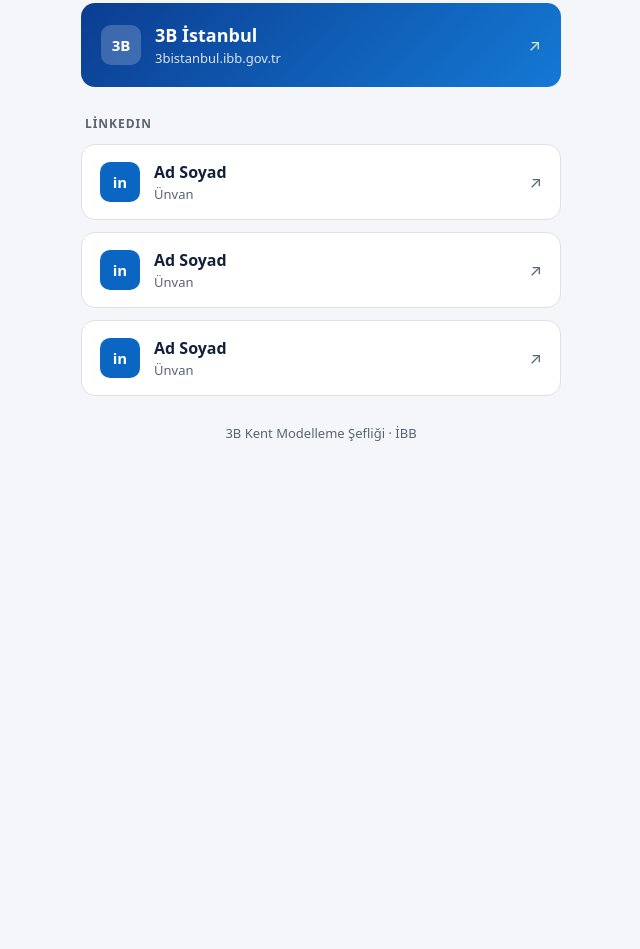
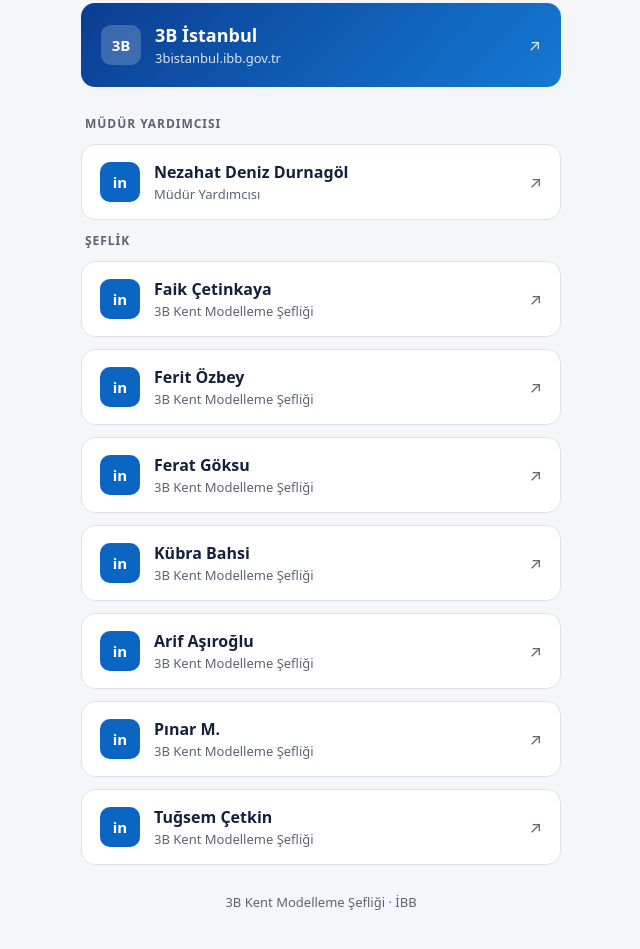
Before and after one commit to aaasiroglu/aaasiroglu, a plain HTML site: page index.html in a window 1280 px wide. Shown: the part 225-1174 px from the top of the page, without its empty margins (319-959 px from the left). Before the commit the page ends 800 px from the top, so only its background shows below. Drawn offline with Linux system fonts and the light colour scheme.

Commit message:
LinkedIn hesaplarını ekle
Co-Authored-By: Claude Sonnet 5.5 <noreply@anthropic.com>
Claude-Session: https://claude.ai/code/session_015Bo1ZHupHPhsBGX9VESYiQ

```diff
--- a/index.html
+++ b/index.html
@@ -100,32 +100,70 @@
     <span class="arrow">↗</span>
   </a>
 
-  <h2>LinkedIn</h2>
-
-  <!-- Her hesap için href'i gerçek LinkedIn adresiyle değiştirin -->
-  <a class="link" href="https://www.linkedin.com/in/KULLANICI-1" target="_blank" rel="noopener">
+  <h2>Müdür Yardımcısı</h2>
+  <a class="link" href="https://www.linkedin.com/in/nezahat-deniz-durnagol-28bba083/" target="_blank" rel="noopener">
     <span class="icon">in</span>
     <span>
-      <div class="name">Ad Soyad</div>
-      <div class="role">Ünvan</div>
+      <div class="name">Nezahat Deniz Durnagöl</div>
+      <div class="role">Müdür Yardımcısı</div>
     </span>
     <span class="arrow">↗</span>
   </a>
 
-  <a class="link" href="https://www.linkedin.com/in/KULLANICI-2" target="_blank" rel="noopener">
+  <h2>Şeflik</h2>
+  <a class="link" href="https://www.linkedin.com/in/faik-cetinkaya-83180661/" target="_blank" rel="noopener">
     <span class="icon">in</span>
     <span>
-      <div class="name">Ad Soyad</div>
-      <div class="role">Ünvan</div>
+      <div class="name">Faik Çetinkaya</div>
+      <div class="role">3B Kent Modelleme Şefliği</div>
     </span>
     <span class="arrow">↗</span>
   </a>
-
-  <a class="link" href="https://www.linkedin.com/in/KULLANICI-3" target="_blank" rel="noopener">
+  <a class="link" href="https://www.linkedin.com/in/ferit-%C3%B6zbey-02b6494a/" target="_blank" rel="noopener">
     <span class="icon">in</span>
     <span>
-      <div class="name">Ad Soyad</div>
-      <div class="role">Ünvan</div>
+      <div class="name">Ferit Özbey</div>
+      <div class="role">3B Kent Modelleme Şefliği</div>
+    </span>
+    <span class="arrow">↗</span>
+  </a>
+  <a class="link" href="https://www.linkedin.com/in/feratgoksu/" target="_blank" rel="noopener">
+    <span class="icon">in</span>
+    <span>
+      <div class="name">Ferat Göksu</div>
+      <div class="role">3B Kent Modelleme Şefliği</div>
+    </span>
+    <span class="arrow">↗</span>
+  </a>
+  <a class="link" href="https://www.linkedin.com/in/kubra-bahsi-741765176/" target="_blank" rel="noopener">
+    <span class="icon">in</span>
+    <span>
+      <div class="name">Kübra Bahsi</div>
+      <div class="role">3B Kent Modelleme Şefliği</div>
+    </span>
+    <span class="arrow">↗</span>
+  </a>
+  <a class="link" href="https://www.linkedin.com/in/asiroglu/" target="_blank" rel="noopener">
+    <span class="icon">in</span>
+    <span>
+      <div class="name">Arif Aşıroğlu</div>
+      <div class="role">3B Kent Modelleme Şefliği</div>
+    </span>
+    <span class="arrow">↗</span>
+  </a>
+  <a class="link" href="https://www.linkedin.com/in/p%C4%B1nar-m-8a449739a/" target="_blank" rel="noopener">
+    <span class="icon">in</span>
+    <span>
+      <div class="name">Pınar M.</div>
+      <div class="role">3B Kent Modelleme Şefliği</div>
+    </span>
+    <span class="arrow">↗</span>
+  </a>
+  <a class="link" href="https://www.linkedin.com/in/tu%C4%9Fsem-%C3%A7etkin/" target="_blank" rel="noopener">
+    <span class="icon">in</span>
+    <span>
+      <div class="name">Tuğsem Çetkin</div>
+      <div class="role">3B Kent Modelleme Şefliği</div>
     </span>
     <span class="arrow">↗</span>
   </a>
```
